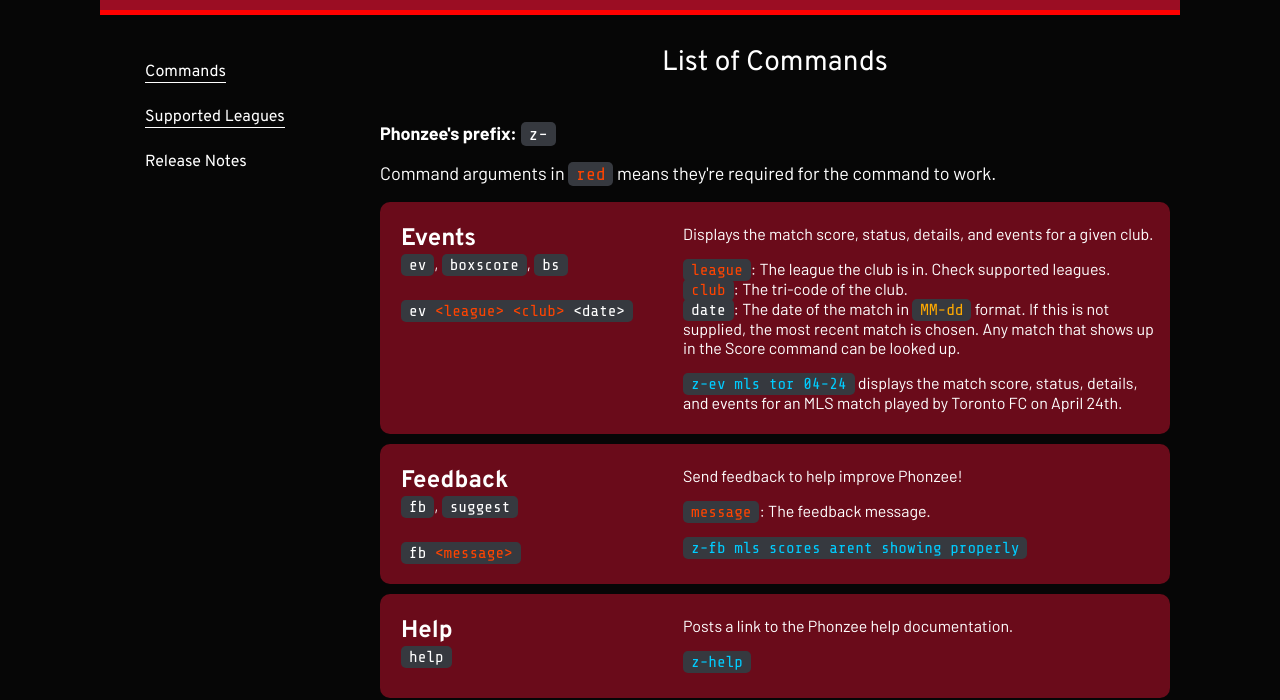
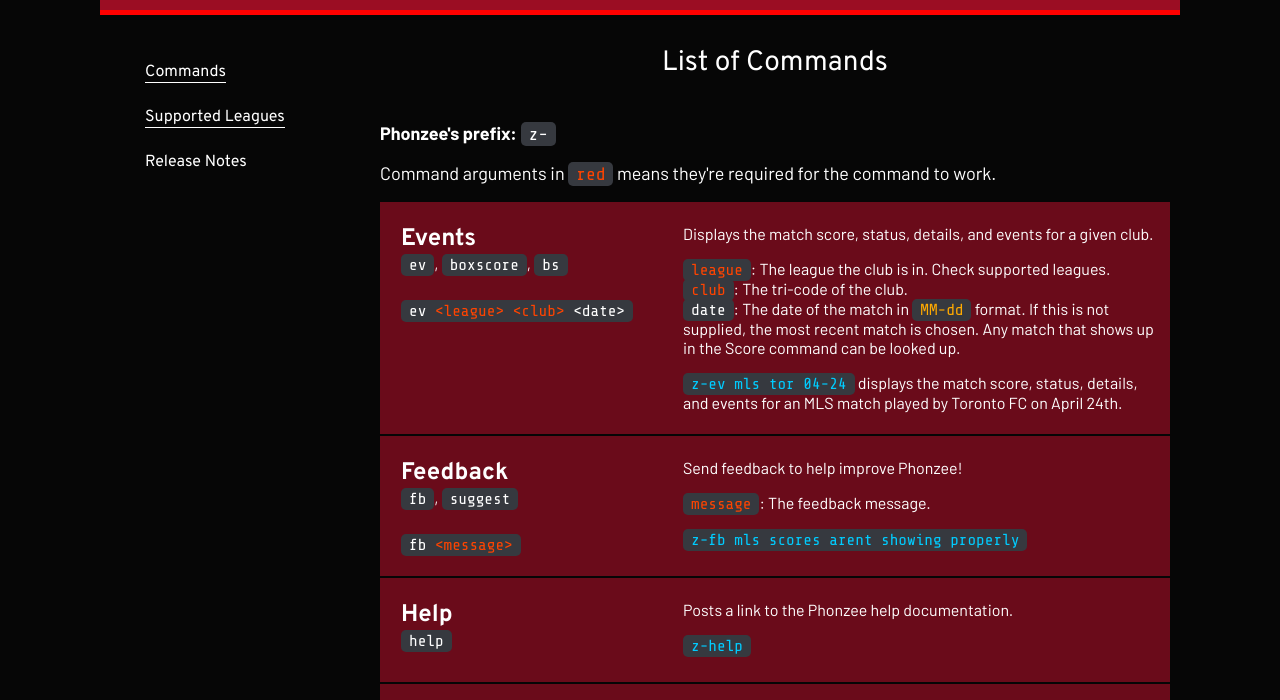
Before and after one commit to Dolcee85/phonzee-bot-help, a Gatsby site: page / in a window 1280 px wide. Shown: the part 101-801 px from the top of the page. Built offline with nearby package versions, Linux system fonts and the light colour scheme; Gatsby itself is replaced by a stand-in of ours.

Commit message:
Changed styling for commands list

```diff
--- a/src/pages/leagues.js
+++ b/src/pages/leagues.js
@@ -8,7 +8,7 @@ export default function Home() {
       <div class="leagues-container">
         { /* Headers */}
 
-        <div class="leagues-item"></div>
+        <div class=""></div>
         <div class="leagues-item">Scores</div>
         <div class="leagues-item">Events</div>
         <div class="leagues-item">Team Stats</div>
--- a/src/styles/style.scss
+++ b/src/styles/style.scss
@@ -189,9 +189,8 @@ td {
 
 .command-container {
   background-color: rgb(255, 19, 55, 0.4);
-  border-radius: 10px;
   font-size: 1rem;
-  margin: 10px 0 10px 0;
+  margin: 2px 0 2px 0;
   padding-left: 10px;
 
   display: flex;
```
